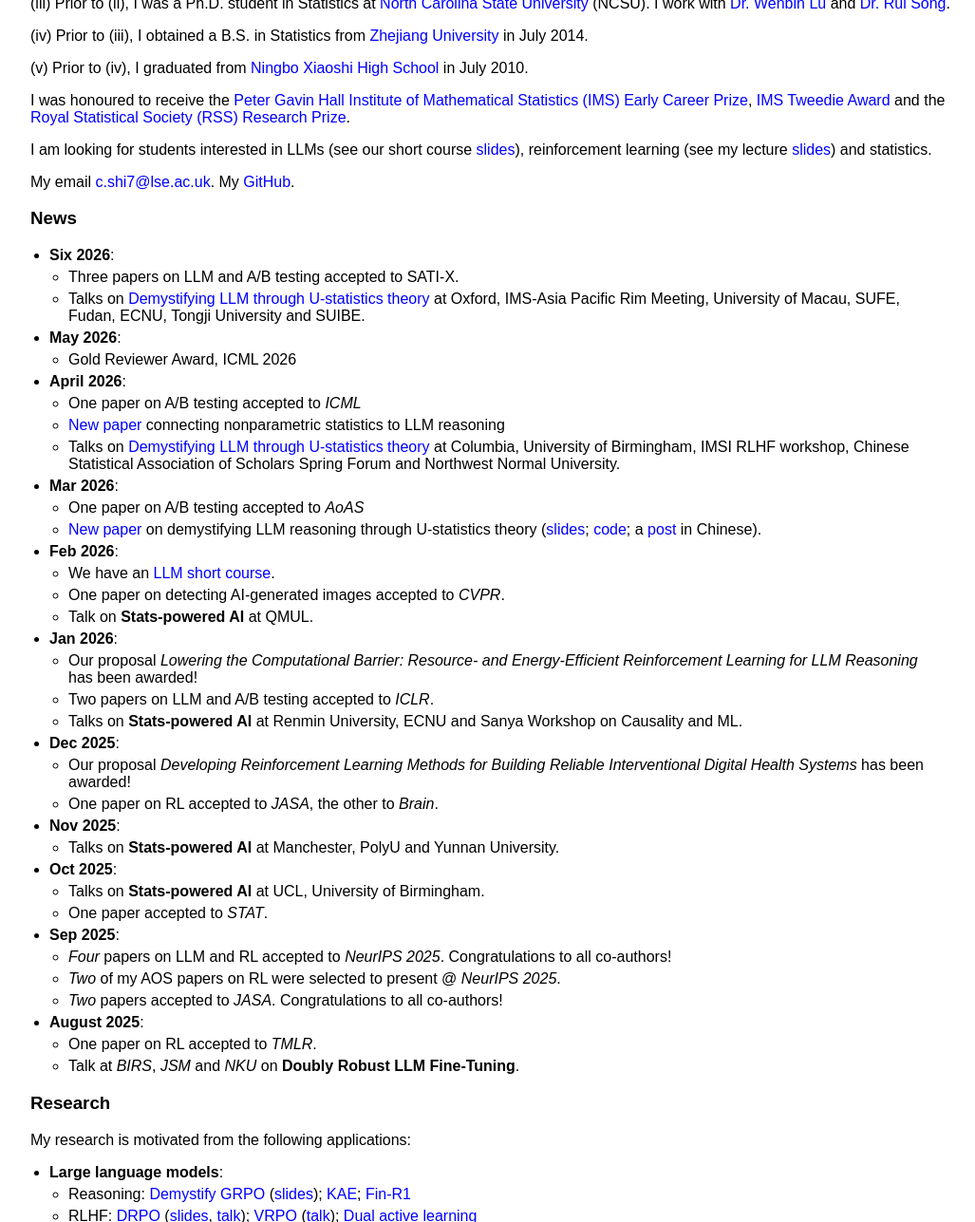
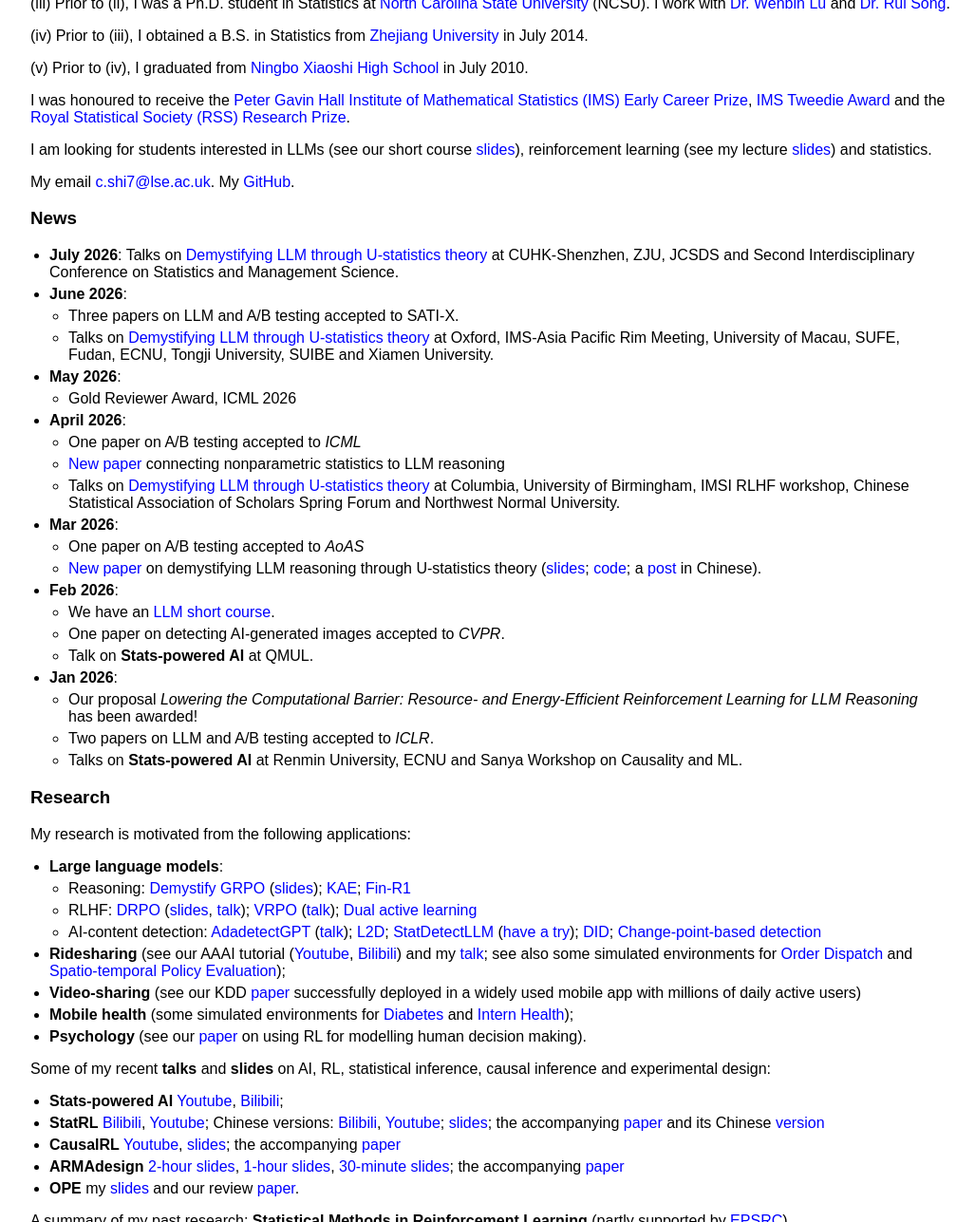
Before and after one commit to callmespring/callmespring.github.io, a Jekyll site: the page built from index.md, in a window 1280 px wide and 1400 px high, scrolled down 981 px, cut to the strip 0-1287 px from the top of the window. Shown: the whole strip at 95% size, without its empty margins (108-1135 px from the left). Built offline with Jekyll 4.4.1, drawn with Linux system fonts in a browser that asks for light colours.

Commit message:
Update index.md

```diff
--- a/index.md
+++ b/index.md
@@ -27,9 +27,10 @@
 My email <c.shi7@lse.ac.uk>. My [GitHub](https://github.com/callmespring).
 
 ### News
-- **Six 2026**:
+- **July 2026**: Talks on [Demystifying LLM through U-statistics theory](./slides/GRPO.pdf) at CUHK-Shenzhen, ZJU, JCSDS and Second Interdisciplinary Conference on Statistics and Management Science.
+- **June 2026**:
   * Three papers on LLM and A/B testing accepted to SATI-X.
-  * Talks on [Demystifying LLM through U-statistics theory](./slides/GRPO.pdf) at Oxford, IMS-Asia Pacific Rim Meeting, University of Macau, SUFE, Fudan, ECNU, Tongji University and SUIBE.
+  * Talks on [Demystifying LLM through U-statistics theory](./slides/GRPO.pdf) at Oxford, IMS-Asia Pacific Rim Meeting, University of Macau, SUFE, Fudan, ECNU, Tongji University, SUIBE and Xiamen University.
 - **May 2026**:
   * Gold Reviewer Award, ICML 2026
 - **April 2026**:
@@ -47,21 +48,6 @@
   * Our proposal *Lowering the Computational Barrier: Resource- and Energy-Efficient Reinforcement Learning for LLM Reasoning* has been awarded!
   * Two papers on LLM and A/B testing accepted to *ICLR*.
   * Talks on **Stats-powered AI** at Renmin University, ECNU and Sanya Workshop on Causality and ML.
-- **Dec 2025**:
-  * Our proposal *Developing Reinforcement Learning Methods for Building Reliable Interventional Digital Health Systems* has been awarded!
-  * One paper on RL accepted to *JASA*, the other to *Brain*.
-- **Nov 2025**:
-  * Talks on **Stats-powered AI** at Manchester, PolyU and Yunnan University.
-- **Oct 2025**:
-  * Talks on **Stats-powered AI** at UCL, University of Birmingham.
-  * One paper accepted to *STAT*.
-- **Sep 2025**:
-  * *Four* papers on LLM and RL accepted to *NeurIPS 2025*. Congratulations to all co-authors!
-  * *Two* of my AOS papers on RL were selected to present @ *NeurIPS 2025*.
-  * *Two* papers accepted to *JASA*.  Congratulations to all co-authors!
-- **August 2025**:
-  * One paper on RL accepted to *TMLR*.
-  * Talk at *BIRS*, *JSM* and *NKU* on **Doubly Robust LLM Fine-Tuning**.
 
 
 ### Research
```
